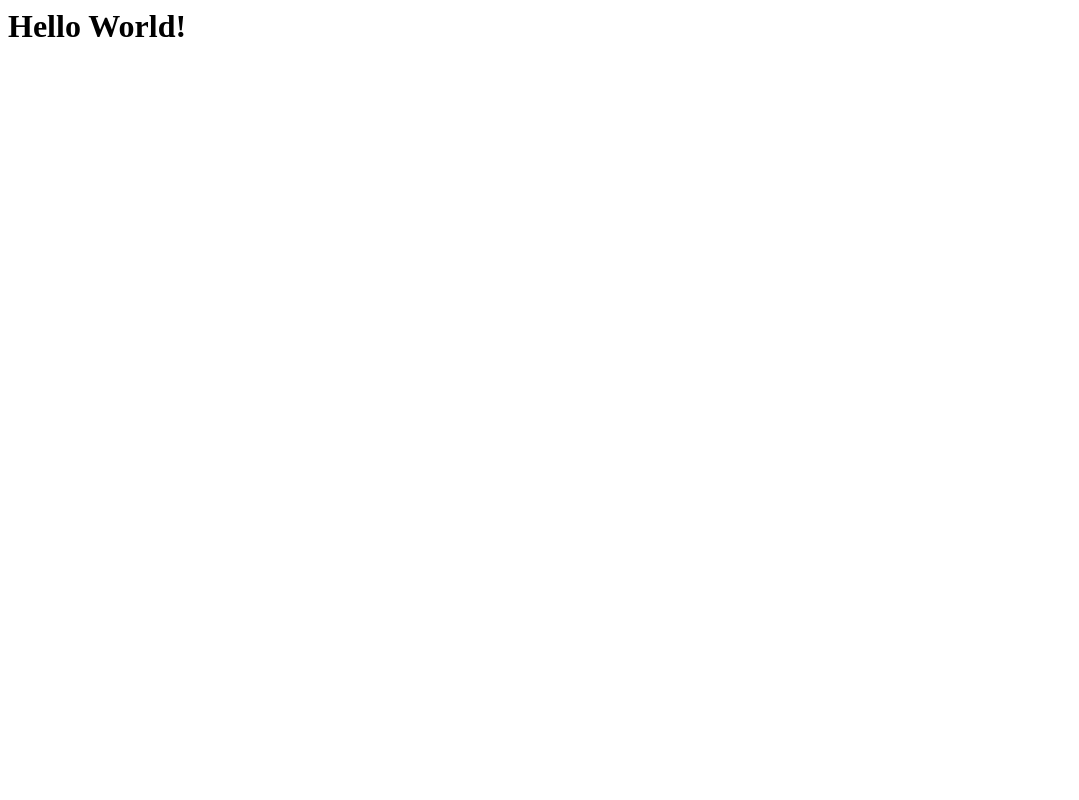
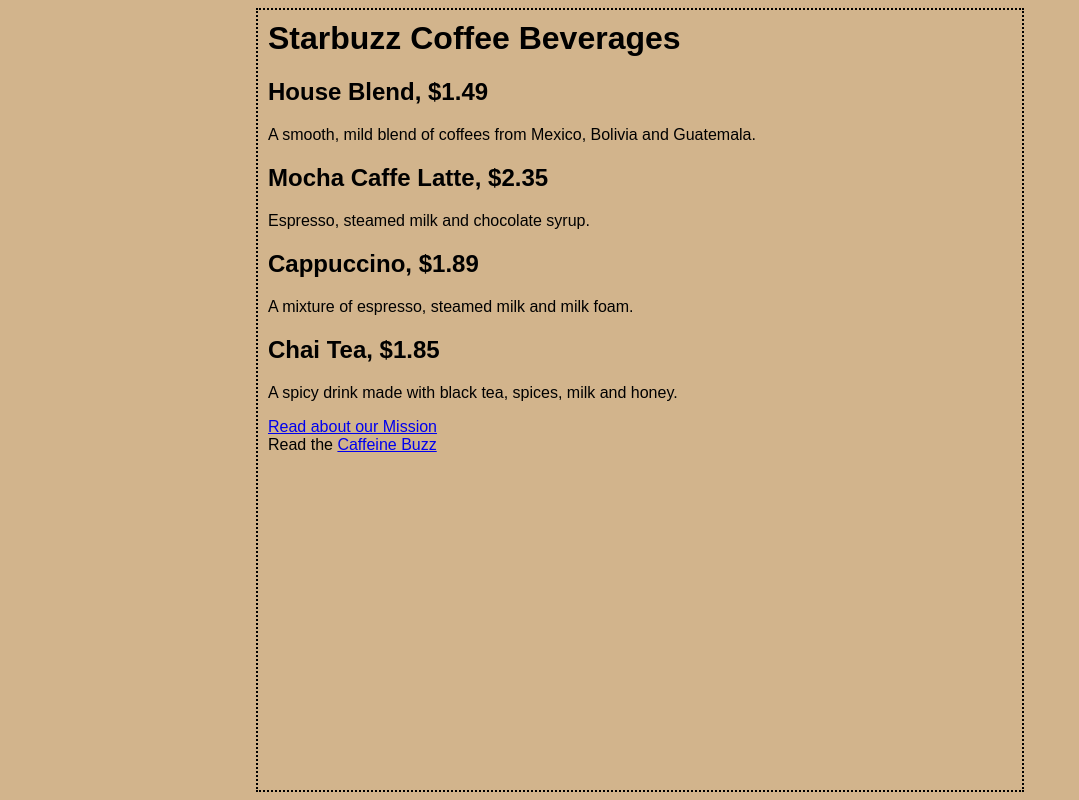
Before and after one commit to LugeKit/hf_frontend, a plain HTML site: page index.html in a window 1280 px wide. Shown: the whole page, without its empty margins (0-1079 px from the left). Drawn offline with Linux system fonts and the light colour scheme.

Commit message:
feat: starbuzz pages

```diff
--- a/index.html
+++ b/index.html
@@ -1,11 +1,37 @@
 <html>
 
 <head>
-    <title>Hello World</title>
+    <title>Starbuzz Coffee</title>
+    <style>
+        body {
+            background-color: #d2b48c;
+            margin-left: 20%;
+            margin-right: 20%;
+            border: 2px dotted black;
+            padding: 10px 10px 10px 10px;
+            font-family: sans-serif;
+        }
+    </style>
 </head>
 
 <body>
-    <h1>Hello World!</h1>
+    <h1>Starbuzz Coffee Beverages</h1>
+
+    <h2>House Blend, $1.49</h2>
+    <p>A smooth, mild blend of coffees from Mexico, Bolivia and Guatemala.</p>
+
+    <h2>Mocha Caffe Latte, $2.35</h2>
+    <p>Espresso, steamed milk and chocolate syrup.</p>
+
+    <h2>Cappuccino, $1.89</h2>
+    <p>A mixture of espresso, steamed milk and milk foam.</p>
+
+    <h2>Chai Tea, $1.85</h2>
+    <p>A spicy drink made with black tea, spices, milk and honey.</p>
+    <p>
+        <a href="mission.html">Read about our Mission</a><br>
+        Read the <a href="http://wickedlysmart.com/buzz">Caffeine Buzz</a>
+    </p>
 </body>
 
 </html>
```
Also changed, not shown: mission.html (added, +20 -0 lines).
